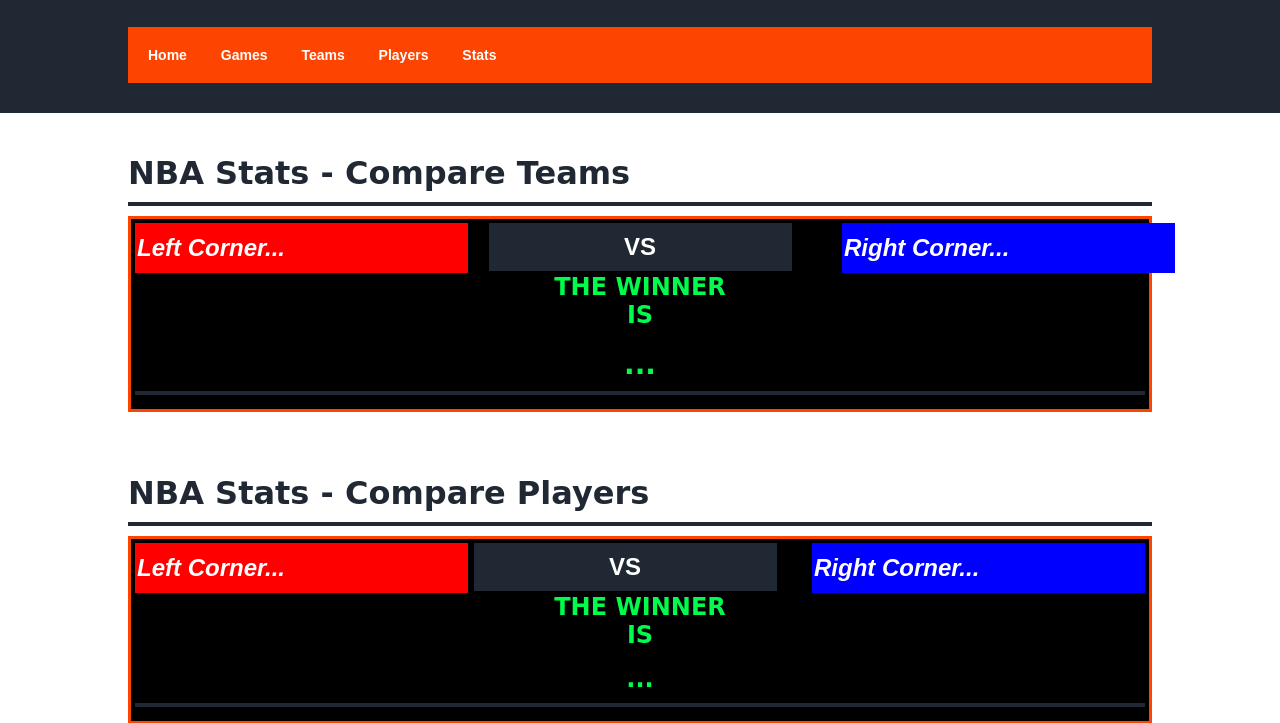
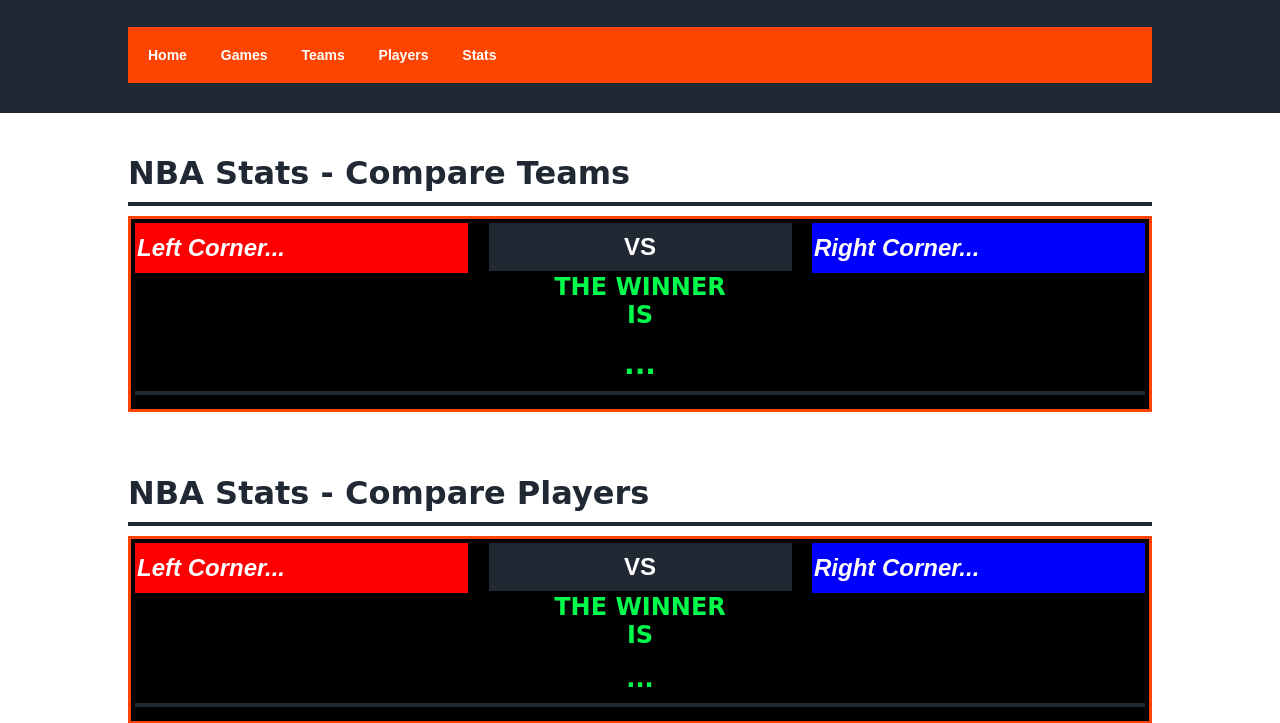
Before and after one commit to dkhos17/NBA-HUB, a plain HTML site: page Stats.html in a window 1280 px wide. Shown: the part 91-814 px from the top of the page. Drawn offline with Linux system fonts and the light colour scheme; no server answers.

```diff
--- a/styles/stats.css
+++ b/styles/stats.css
@@ -14,13 +14,13 @@
     justify-content: space-between;
 }
 
-#left_corner_team, #left_corner_player {
+/* #left_corner_team, #left_corner_player {
     width: 30%;
 }
 
-#right_corner_team, right_corner_player {
+#right_corner_team, #right_corner_player {
     width: 30%;
-}
+} */
 
 ::placeholder {
     /* color: #1F2833; */
```
Also changed, not shown: Web Photos/2k20-NBA-GAMES.png (deleted), Web Photos/2k20-NBA-GAMES1.png (added), Web Photos/2k20-NBA-GAMES2.png (added), Web Photos/2k20-NBA-HOME1.png (added), Web Photos/2k20-NBA-PLAYERS.png, Web Photos/2k20-NBA-STATS2.png (renamed from Web Photos/2k20-STATS2.png), Web Photos/2k20-NBA-STATS3.png (added), Web Photos/2k20-NBA-TEAMS.png (deleted), Web Photos/2k20-NBA-TEAMS1.png (added), Web Photos/2k20-NBA-TEAMS2.png (added), 1 other file.
